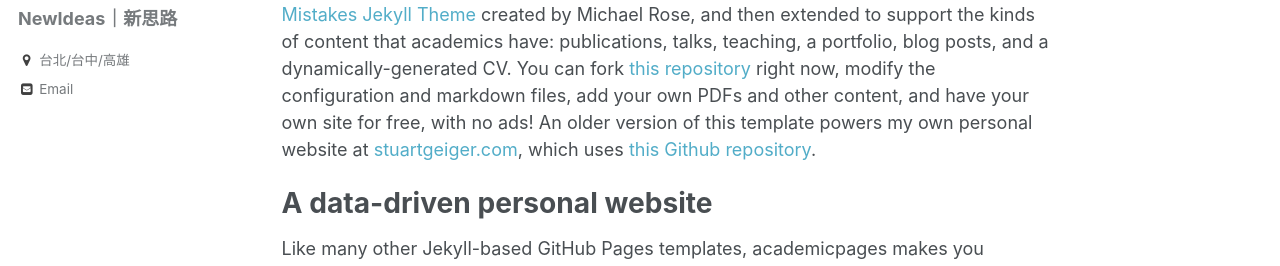
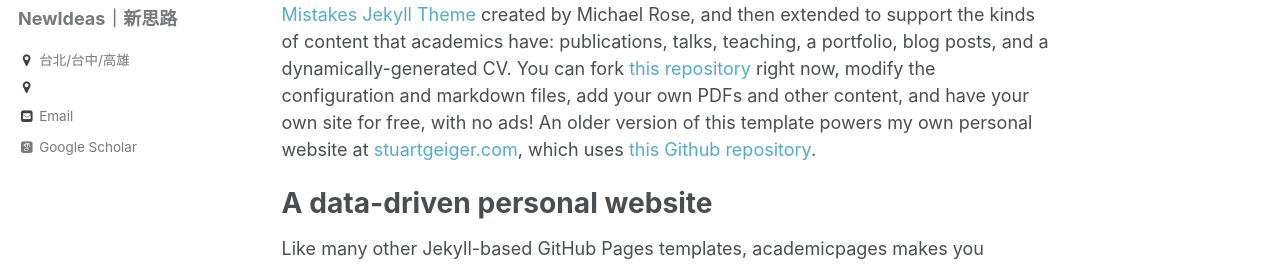
Before and after one commit to ikevin28/newideas8.github.io, a Jekyll site: the page built from _pages/about.md, in a window 1280 px wide. Shown: the part 295-561 px from the top of the page. Built offline with Jekyll 4.4.1, drawn with Linux system fonts in a browser that asks for light colours; some web fonts are replaced.

```diff
--- a/_config.yml
+++ b/_config.yml
@@ -82,8 +82,8 @@ author:
   avatar           : "logo.jpg"
   bio              : ""
   location         : "台北/台中/高雄"
-  employer         :
-  googlescholar    :
+  employer         : ""
+  googlescholar    : ""
   email            : "ikevin28@gmail.com"
   uri              :
   bitbucket        :
```
